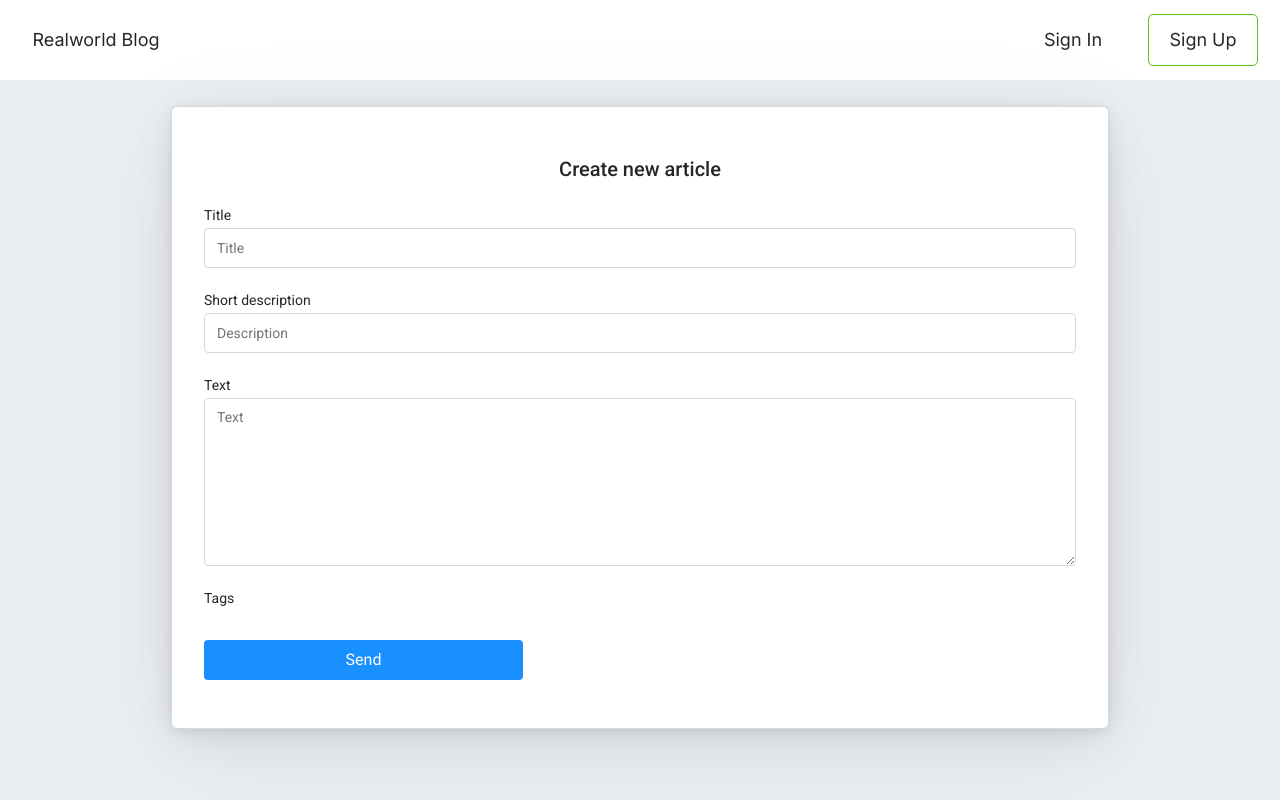
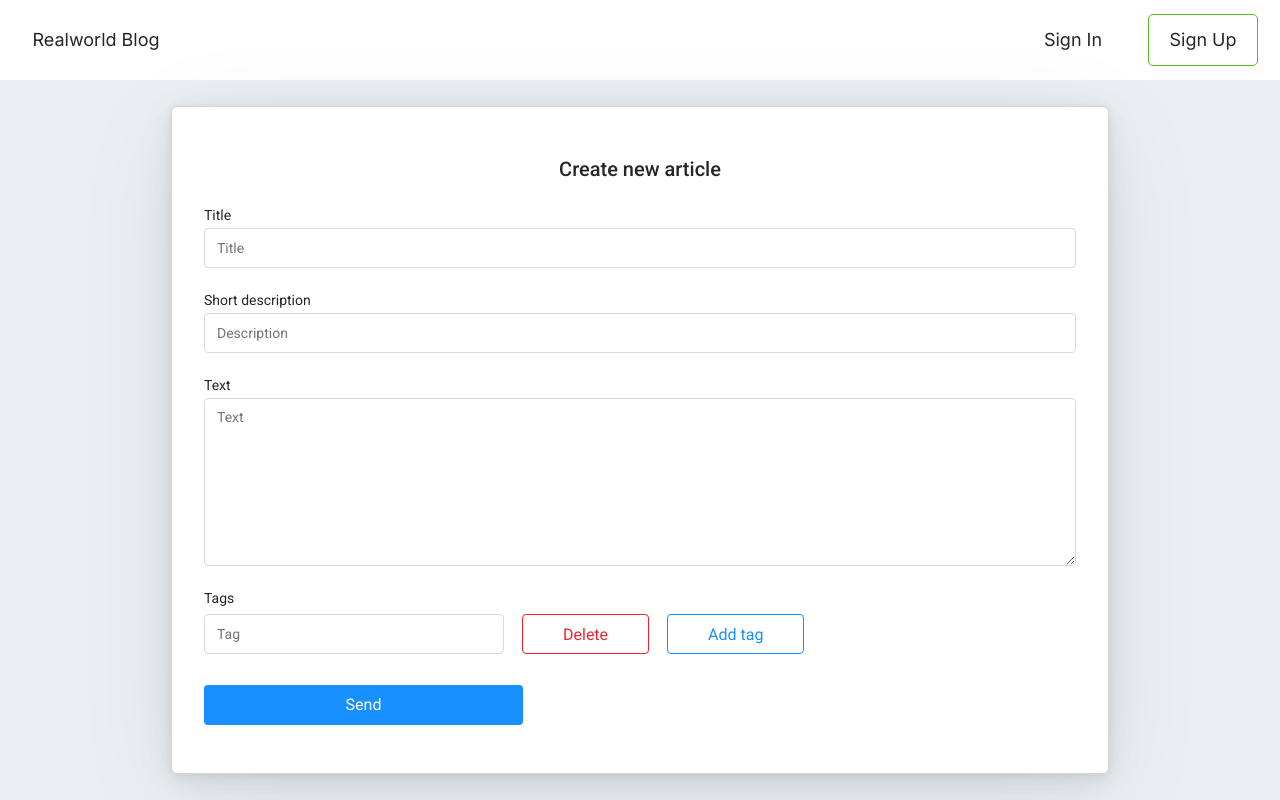
Before and after one commit to Aleksandr-Fi/real-blog, a React (Create React App) app: page /new-article in a window 1280 px wide. Built offline with nearby package versions, Linux system fonts and the light colour scheme.

Commit message:
Update ArticleCreate.jsx
debug

```diff
--- a/src/components/ArticleCreate/ArticleCreate.jsx
+++ b/src/components/ArticleCreate/ArticleCreate.jsx
@@ -13,7 +13,7 @@ import classes from './ArticleCreate.module.scss'
 const ArticleCreate = ({ userData }) => {
   const { slug } = useParams()
 
-  let [tagList, setTagList] = useState([])
+  let [tagList, setTagList] = useState([''])
 
   const {
     register,
```
